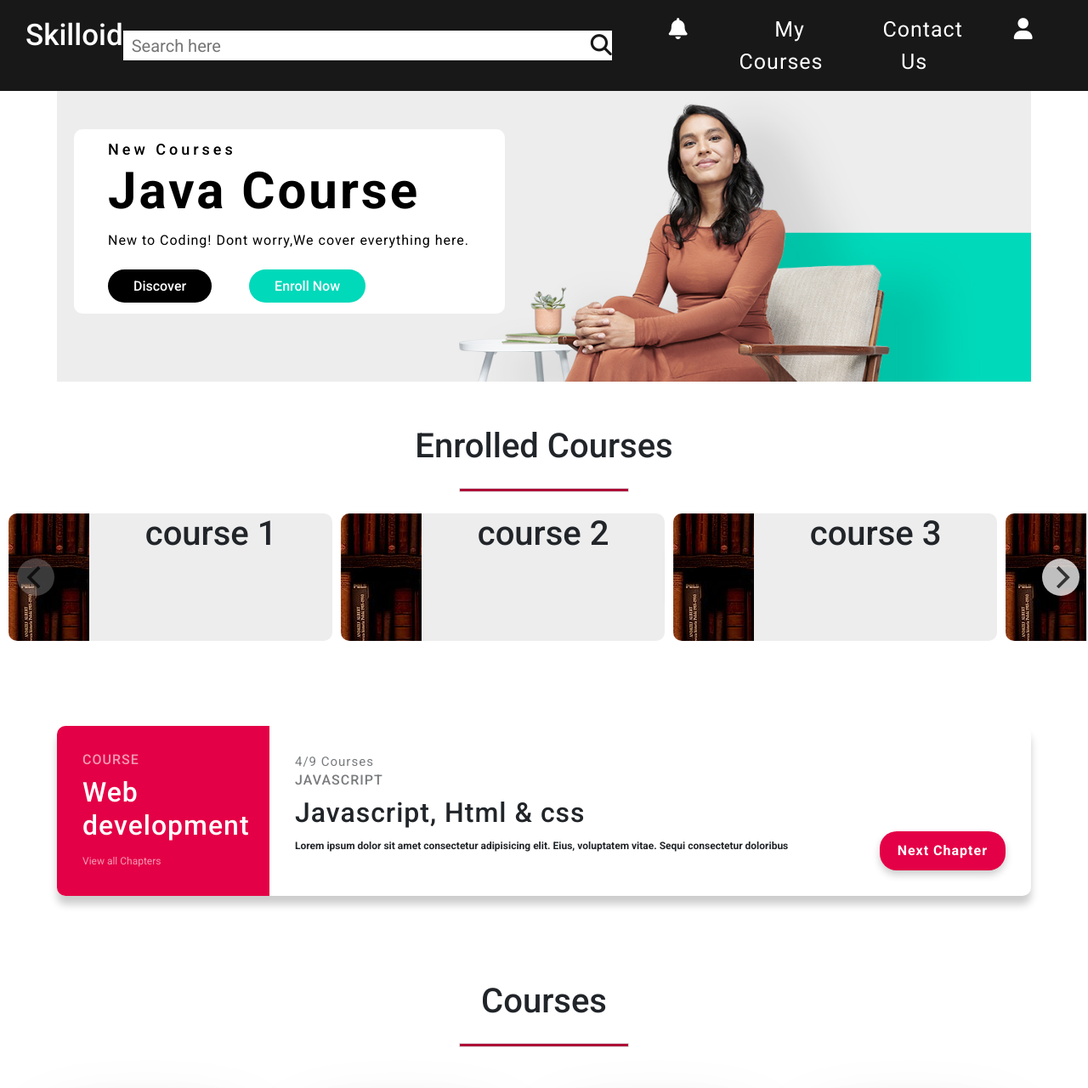
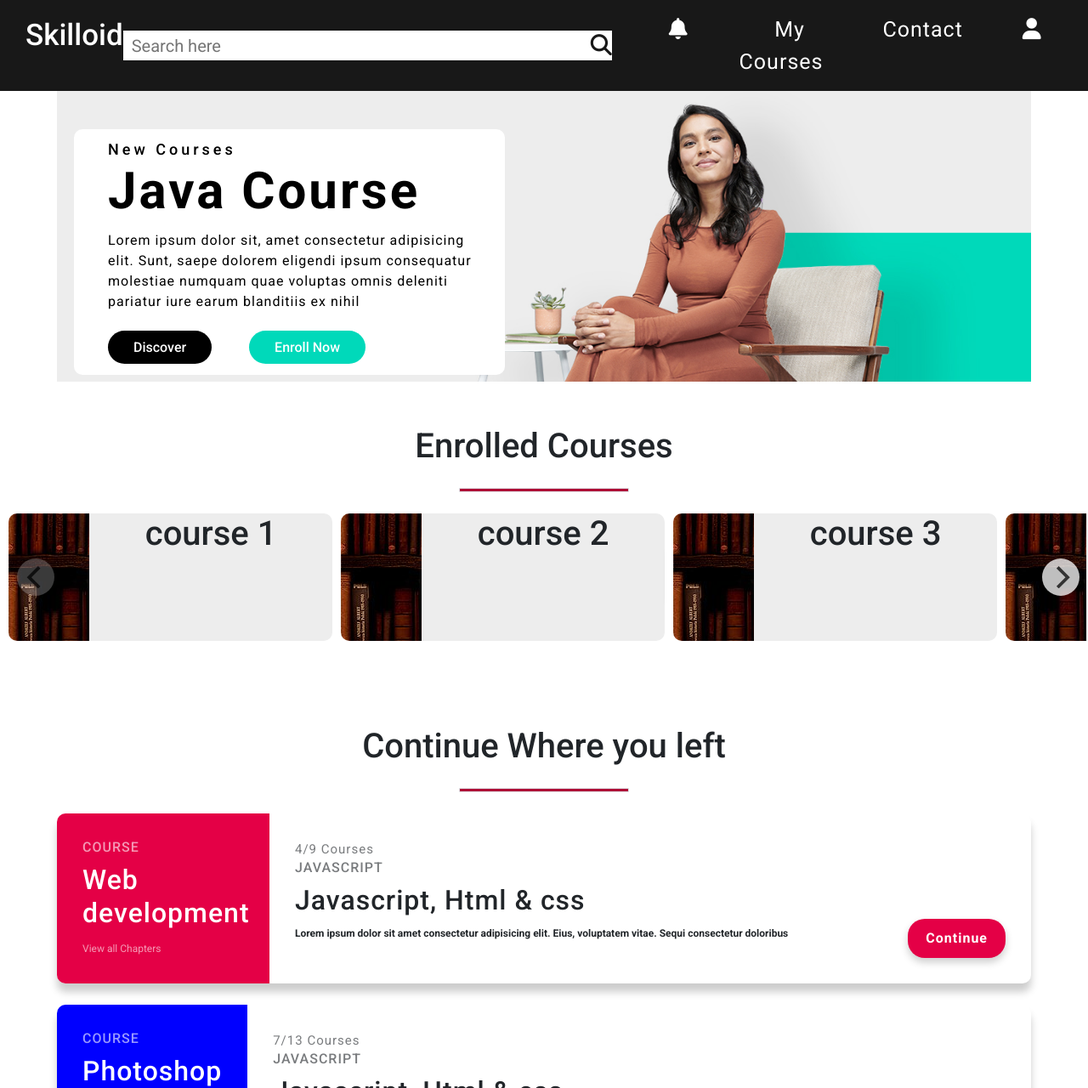
Before and after one commit to shardulgawande27/skilloid, a PHP site: page /welcome.php in a window 1280 px wide. Shown: the top 1280 px of the page at 85% size. Run offline with PHP 8.4, Linux system fonts and the light colour scheme; the visitor is signed in with stand-in values (Sample User, id 1); some libraries are stand-ins or nearby versions.

Commit message:
commit15

```diff
--- a/welcome.php
+++ b/welcome.php
@@ -119,8 +119,8 @@ if(!isset($_SESSION['loggedin']) || $_SESSION['loggedin'] !==true)
         <ul>
             <li><a href="#"><span><i class="fas fa-bell"></i></span></a></li>
             <li><a href="#">My Courses</a></li>
-            <li><a href="contact1.html">Contact Us</a></li>
-            <li><a href="profile.html"><span><i class="fas fa-user"></i></span></a></li>
+            <li><a href="contact1.html">Contact</a></li>
+            <li><a href="profile.php"><span><i class="fas fa-user"></i></span></a></li>
 
         </ul>
         <label for="check" class="bar">
@@ -142,7 +142,7 @@ if(!isset($_SESSION['loggedin']) || $_SESSION['loggedin'] !==true)
             <div class="banner-content">
                 <span> New Courses</span>
                 <h1>Java Course</h1>
-                <p>New to Coding! Dont worry,We cover everything here.</p>
+                <p>Lorem ipsum dolor sit, amet consectetur adipisicing elit. Sunt, saepe dolorem eligendi ipsum consequatur molestiae numquam quae voluptas omnis deleniti pariatur iure earum blanditiis ex nihil </p>
                 <a href="#" class="hero-btn-one">Discover</a>
                 <a href="#" class="hero-btn-two">Enroll Now</a>
 
@@ -233,6 +233,14 @@ if(!isset($_SESSION['loggedin']) || $_SESSION['loggedin'] !==true)
 
 <div class="container">
 
+    <div class="carousel-title">
+        <h1>
+            Continue Where you left
+        </h1>
+    </div>
+    <div class="border"></div>
+
+
     <div class="course">
         <div class="preview">
             <h6>Course</h6>
@@ -254,7 +262,37 @@ if(!isset($_SESSION['loggedin']) || $_SESSION['loggedin'] !==true)
                 Lorem ipsum dolor sit amet consectetur adipisicing elit. Eius, voluptatem vitae. Sequi consectetur doloribus
             </p>
             <button class="btn">
-                Next Chapter
+                <a href="vidj.html">
+                    Continue
+                </a>
+            </button>
+        </div>
+    </div>
+
+    <div class="course">
+        <div class="preview1">
+            <h6>Course</h6>
+            <h2>Photoshop </h2>
+            <a href="#">View all Chapters</a>
+        </div>
+        <div class="info">
+            <div class="progress-wrapper">
+                <div class="progress-card">
+
+                </div>
+                <span class="progress-text">
+                    7/13 Courses
+                </span>
+            </div>
+            <h6>Javascript</h6>
+            <h2>Javascript, Html & css</h2>
+            <p class="para">
+                Lorem ipsum dolor sit amet consectetur adipisicing elit. Eius, voluptatem vitae. Sequi consectetur doloribus
+            </p>
+            <button class="btn1">
+                <a href="vid.html">
+                Continue
+            </a>
             </button>
         </div>
     </div>
@@ -290,7 +328,7 @@ if(!isset($_SESSION['loggedin']) || $_SESSION['loggedin'] !==true)
            </div>
            <div class="des">
             <p>You can Add Desccription Here...</p>
-           <button>Enroll Now</button>
+           <button><a href="vid.html">View More</a></button>
            </div>
            </div>
            <!--cards -->
@@ -307,7 +345,7 @@ if(!isset($_SESSION['loggedin']) || $_SESSION['loggedin'] !==true)
            </div>
            <div class="des">
             <p>You can Add Desccription Here...</p>
-           <button>Enroll Now</button>
+            <button><a href="vidc.html">View More</a></button>
            </div>
            </div>
            <!--cards -->
@@ -324,7 +362,7 @@ if(!isset($_SESSION['loggedin']) || $_SESSION['loggedin'] !==true)
            </div>
            <div class="des">
             <p>You can Add Desccription Here...</p>
-           <button>Enroll Now</button>
+            <button><a href="vidj.html">View More</a></button>
            </div>
            </div>
            <!--cards -->
@@ -341,13 +379,13 @@ if(!isset($_SESSION['loggedin']) || $_SESSION['loggedin'] !==true)
            </div>
            <div class="des">
             <p>You can Add Desccription Here...</p>
-           <button>Enroll Now</button>
+            <button><a href="vidjs.html">View More</a></button>
            </div>
            </div>
            <!--cards -->
 
 
-           <div class="card">
+           <!-- <div class="card">
 
            <div class="image">
               <img src="https://cdn.pixabay.com/photo/2018/01/09/03/49/the-natural-scenery-3070808_1280.jpg">
@@ -360,10 +398,10 @@ if(!isset($_SESSION['loggedin']) || $_SESSION['loggedin'] !==true)
             <p>You can Add Desccription Here...</p>
            <button>Enroll Now</button>
            </div>
-           </div>
+           </div> -->
            <!--cards -->
 
-           <div class="card">
+           <!-- <div class="card">
 
            <div class="image">
               <img src="https://cdn.pixabay.com/photo/2018/01/09/03/49/the-natural-scenery-3070808_1280.jpg">
@@ -376,10 +414,10 @@ if(!isset($_SESSION['loggedin']) || $_SESSION['loggedin'] !==true)
             <p>You can Add Desccription Here...</p>
            <button>Enroll Now</button>
            </div>
-           </div>
+           </div> -->
            <!--cards -->
 
-           <div class="card">
+           <!-- <div class="card">
 
            <div class="image">
               <img src="https://upload.wikimedia.org/wikipedia/commons/thumb/8/85/Gfp-missouri-st-louis-clubhouse-pond-and-scenery.jpg/1199px-Gfp-missouri-st-louis-clubhouse-pond-and-scenery.jpg">
@@ -393,11 +431,11 @@ if(!isset($_SESSION['loggedin']) || $_SESSION['loggedin'] !==true)
            <button>Enroll Now</button>
 
            </div>
-           </div>
+           </div> -->
            <!--cards -->
 
 
-           <div class="card">
+           <!-- <div class="card">
 
            <div class="image">
               <img src="https://cdn.pixabay.com/photo/2018/01/09/03/49/the-natural-scenery-3070808_1280.jpg">
@@ -410,11 +448,11 @@ if(!isset($_SESSION['loggedin']) || $_SESSION['loggedin'] !==true)
             <p>You can Add Desccription Here...</p>
            <button>Enroll Now</button>
            </div>
-           </div>
+           </div> -->
            <!--cards -->
 
 
-           <div class="card">
+           <!-- <div class="card">
 
            <div class="image">
               <img src="https://cdn.pixabay.com/photo/2015/11/07/11/41/lake-1031405_1280.jpg">
@@ -428,7 +466,7 @@ if(!isset($_SESSION['loggedin']) || $_SESSION['loggedin'] !==true)
            <button>Enroll Now</button>
            </div>
            </div>
-           </div>-
+           </div> -->
 
     </section>
 
```
